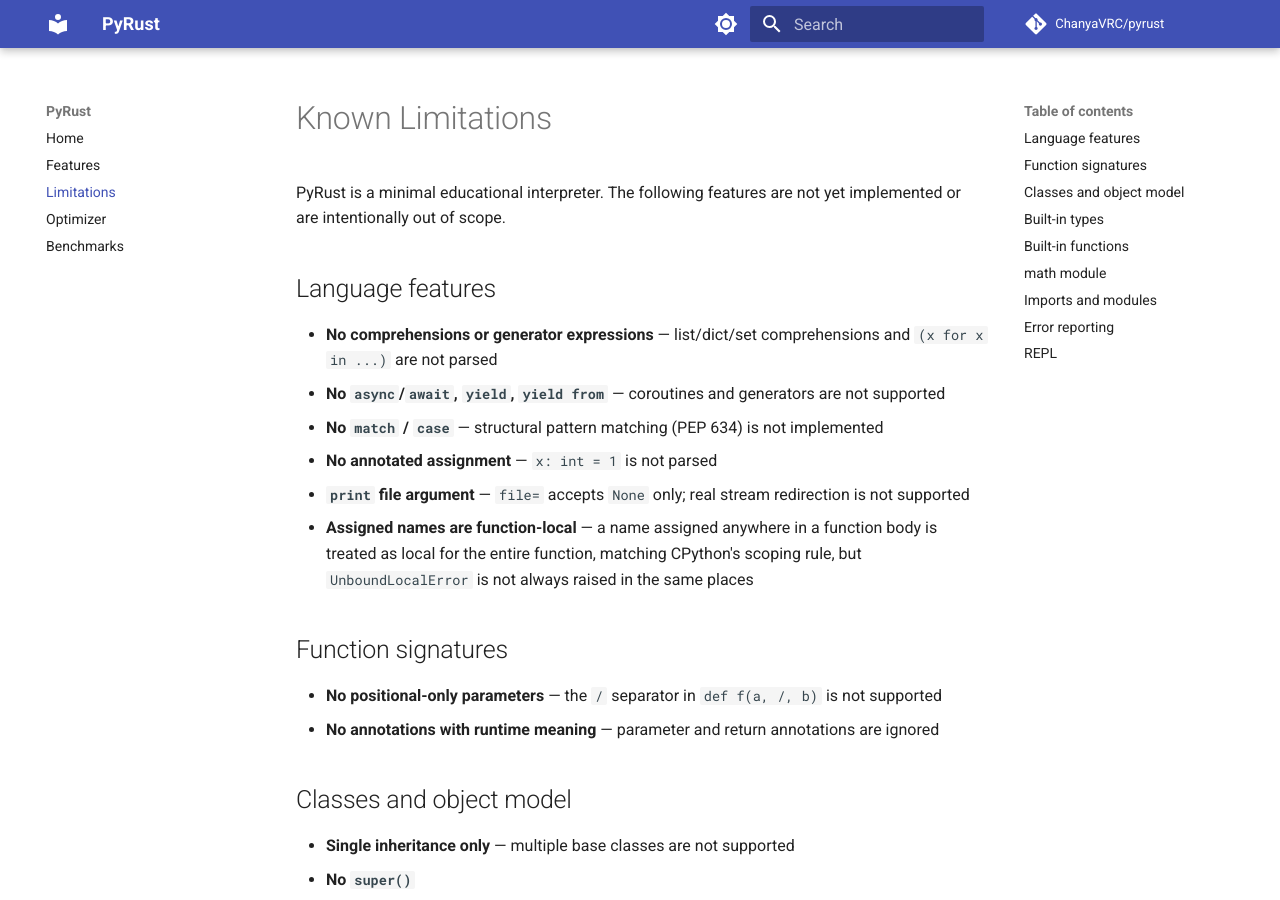
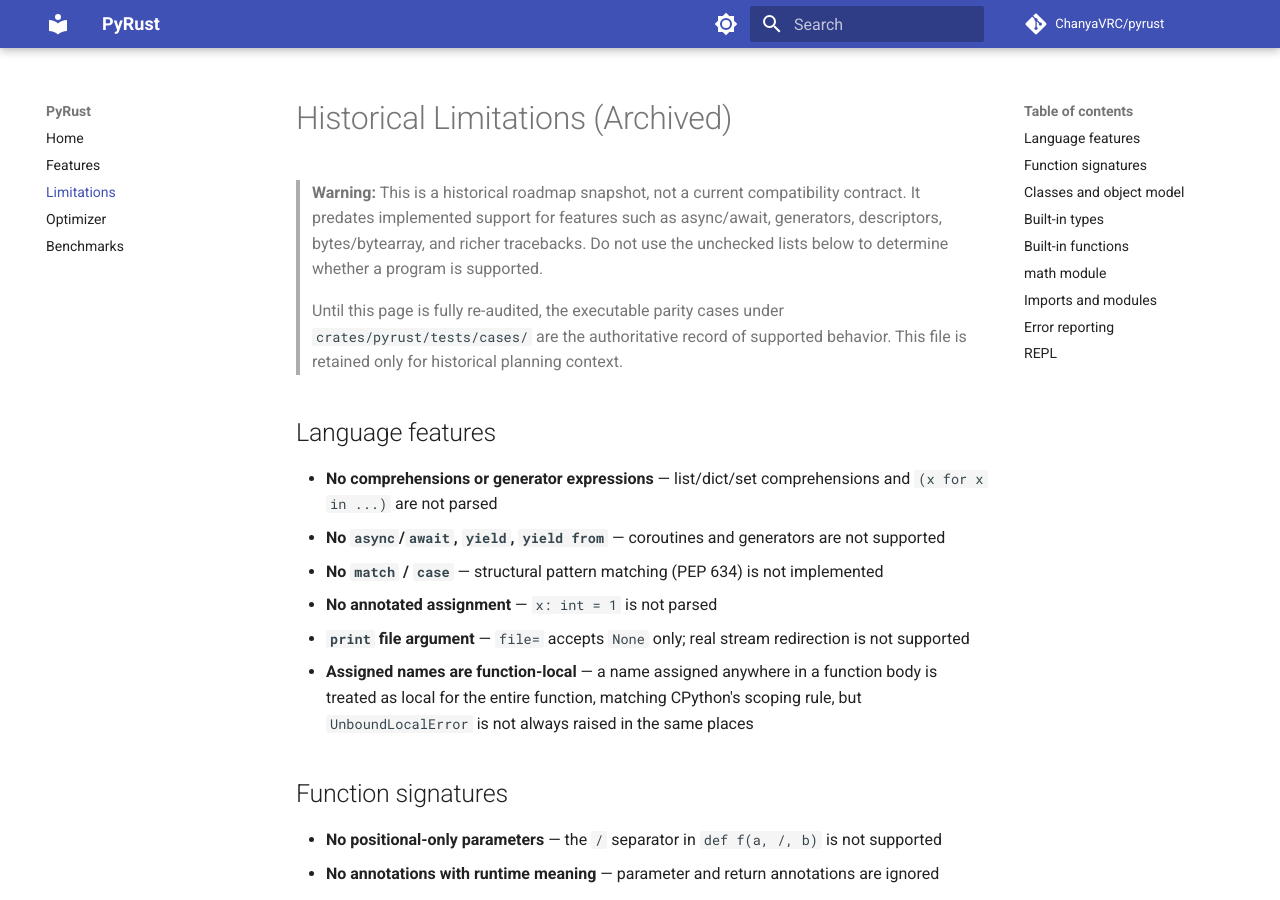
Before and after one commit to ChanyaVRC/pyrust, an MkDocs documentation site: the page built from docs/limitations.md, in a window 1280 px wide and 900 px high. Built offline with MkDocs 1.6.1 and Material for MkDocs 9.7.7, drawn with Linux system fonts in a browser that asks for light colours; comment, search, counter and statistics services are not loaded.

Commit message:
docs: mark stale compatibility docs as archived (#2870)

```diff
--- a/docs/limitations.md
+++ b/docs/limitations.md
@@ -1,6 +1,13 @@
-# Known Limitations
+# Historical Limitations (Archived)
 
-PyRust is a minimal educational interpreter. The following features are not yet implemented or are intentionally out of scope.
+> **Warning:** This is a historical roadmap snapshot, not a current compatibility
+> contract. It predates implemented support for features such as async/await,
+> generators, descriptors, bytes/bytearray, and richer tracebacks. Do not use
+> the unchecked lists below to determine whether a program is supported.
+>
+> Until this page is fully re-audited, the executable parity cases under
+> `crates/pyrust/tests/cases/` are the authoritative record of supported
+> behavior. This file is retained only for historical planning context.
 
 ## Language features
 
```
Also changed, not shown: README.md (+1 -1 lines), REMAINING_WORK.md (+6 -2 lines).
